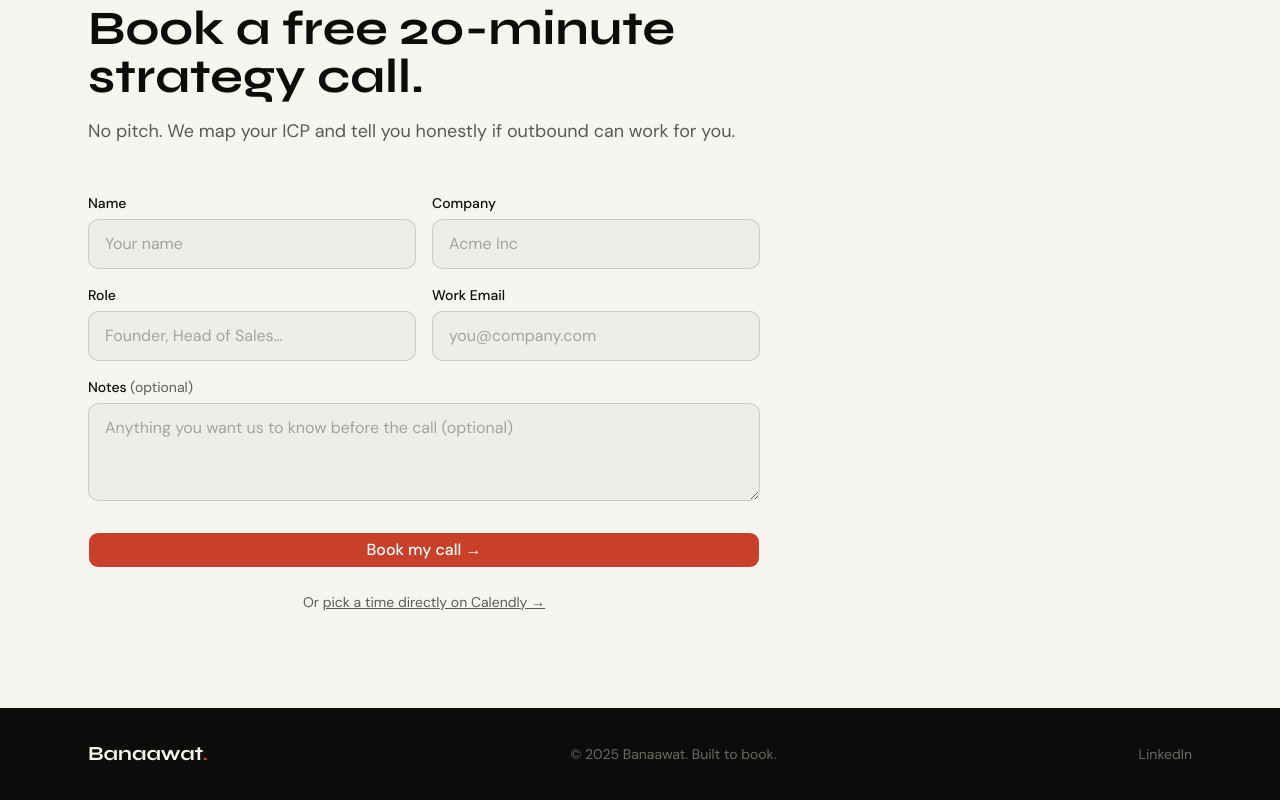
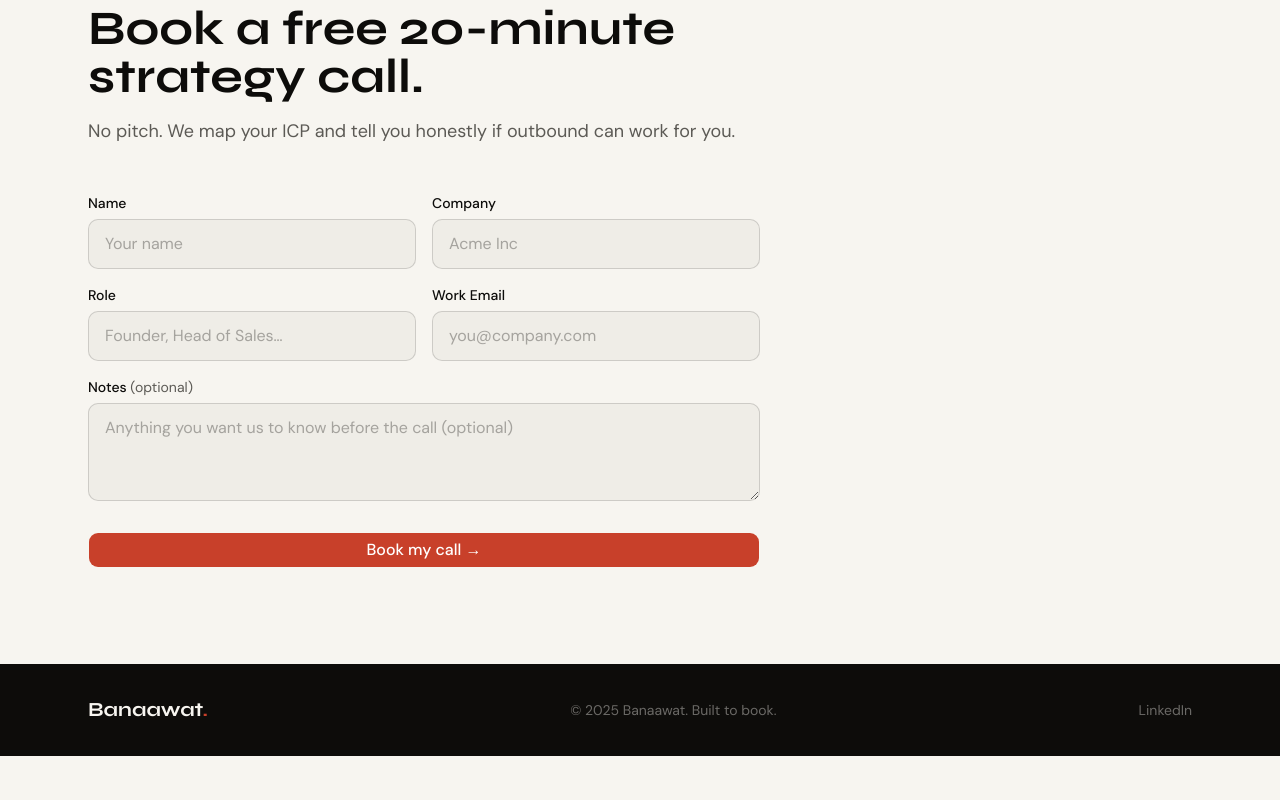
Before and after one commit to banaawat/banaawat, a Next.js app: page / in a window 1280 px wide. Shown: the part 4924-5724 px from the top of the page. After the commit the page ends 5680 px from the top, so only its background shows below. Built offline with nearby package versions, Linux system fonts and the light colour scheme.

Commit message:
fix calendly button and form submit

```diff
--- a/components/Contact.tsx
+++ b/components/Contact.tsx
@@ -15,7 +15,6 @@ export default function Contact() {
 
   async function handleSubmit(e: React.FormEvent) {
     e.preventDefault()
-    window.open('https://calendly.com/banaawat/20min', '_blank')
     try {
       await fetch(SHEET_URL, {
         method: 'POST',
@@ -56,11 +55,21 @@ export default function Contact() {
           </FadeUp>
           <FadeUp delay={100}>
             {submitted ? (
-              <div className="bg-brand/8 border border-brand/20 rounded-xl p-10">
-                <p className="font-heading text-2xl font-bold text-ink mb-2">
-                  Got it, {form.name}.
-                </p>
-                <p className="text-ink-muted">We&apos;ll be in touch within 24 hours.</p>
+              <div className="bg-brand/8 border border-brand/20 rounded-xl p-10 space-y-6">
+                <div>
+                  <p className="font-heading text-2xl font-bold text-ink mb-2">
+                    Got it, {form.name}.
+                  </p>
+                  <p className="text-ink-muted">We&apos;ll be in touch within 24 hours.</p>
+                </div>
+                <a
+                  href="https://calendly.com/banaawat/20min"
+                  target="_blank"
+                  rel="noopener noreferrer"
+                  className="block w-full text-center bg-brand hover:bg-brand/90 text-white font-medium py-3 px-6 rounded-lg transition-colors"
+                >
+                  Pick a time on Calendly →
+                </a>
               </div>
             ) : (
               <form onSubmit={handleSubmit} className="space-y-4">
@@ -131,17 +140,6 @@ export default function Contact() {
                 >
                   Book my call →
                 </Button>
-                <p className="text-center text-sm text-ink-muted mt-2">
-                  Or{' '}
-                  <a
-                    href="https://calendly.com/banaawat/20min"
-                    target="_blank"
-                    rel="noopener noreferrer"
-                    className="underline hover:text-ink transition-colors"
-                  >
-                    pick a time directly on Calendly →
-                  </a>
-                </p>
               </form>
             )}
           </FadeUp>
```
